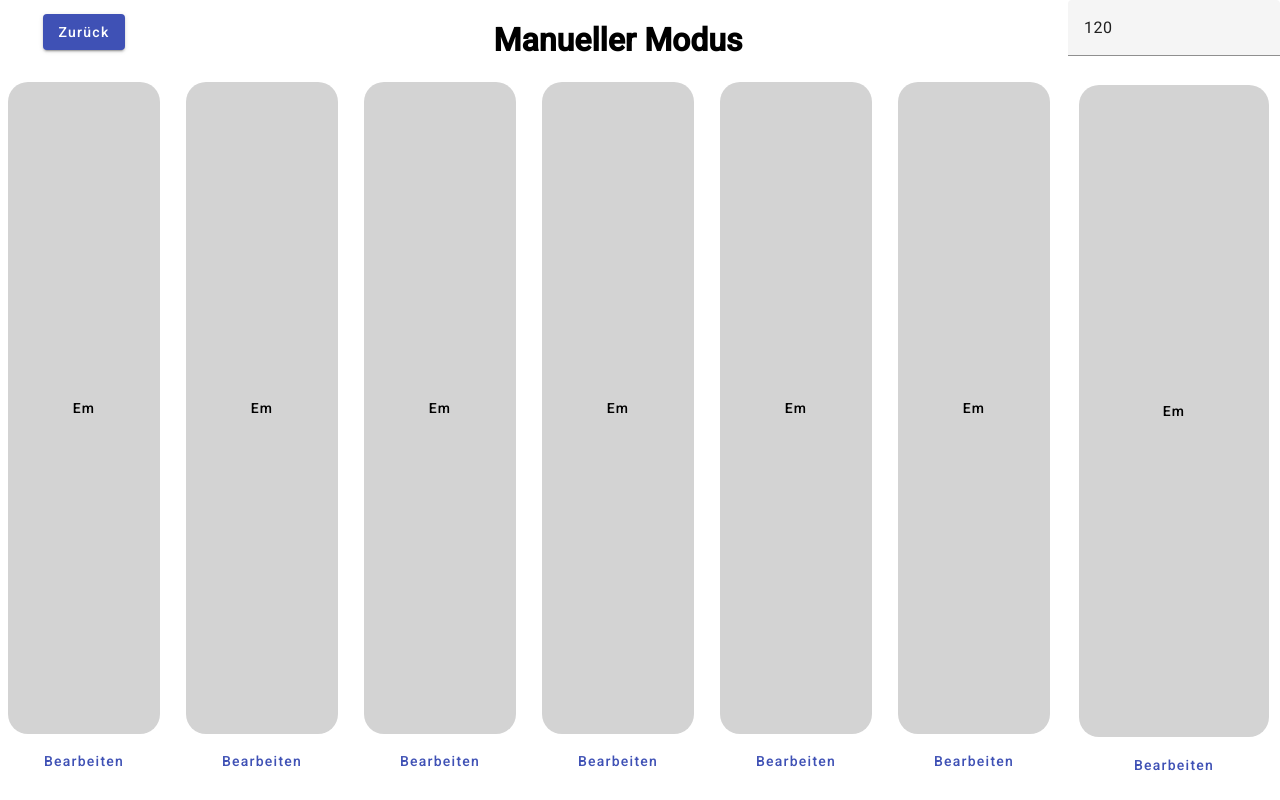
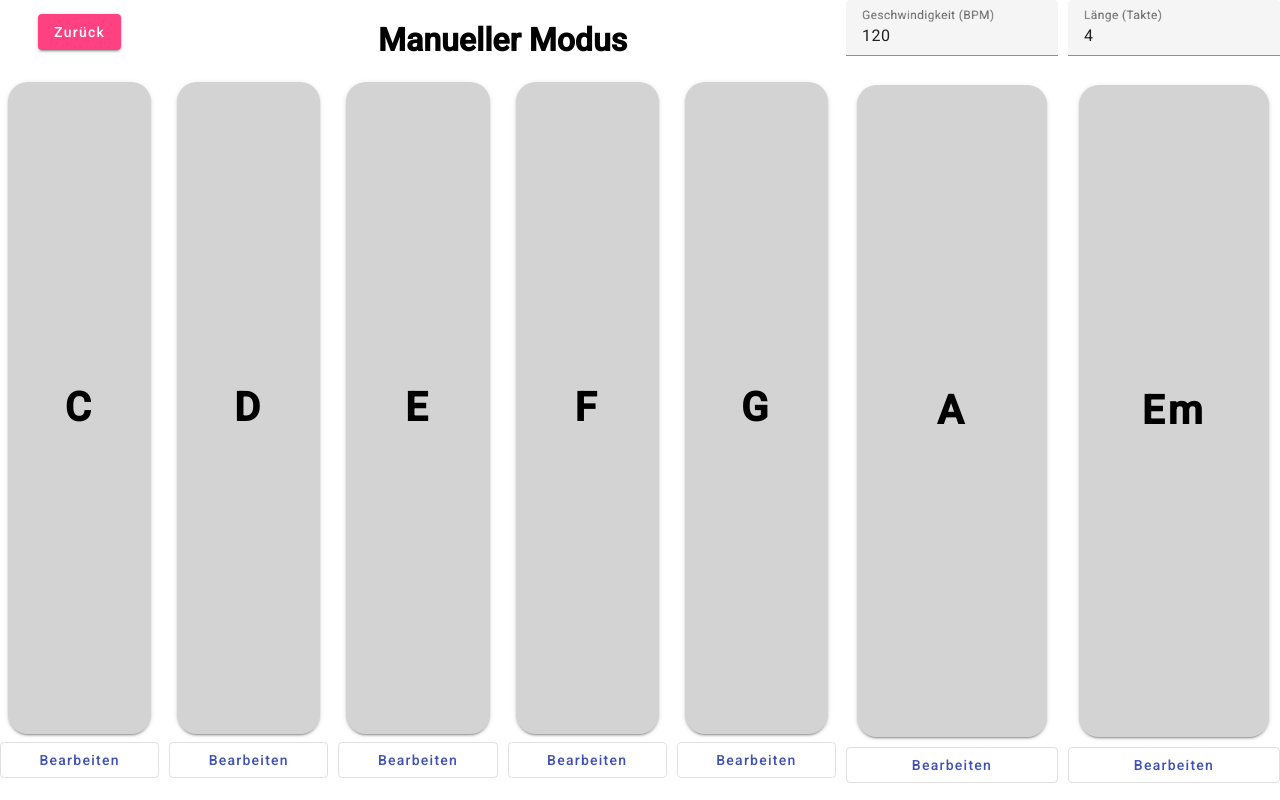
Before and after one commit to JayReturns/ChordMachineDev, an Angular app: page /manual in a window 1280 px wide. Built offline with nearby package versions, Linux system fonts and the light colour scheme.

Commit message:
Added Length, BPM and Dynamic chords

```diff
--- a/src/app/views/manual/manual.component.html
+++ b/src/app/views/manual/manual.component.html
@@ -3,20 +3,27 @@
     <h1>Manueller Modus</h1>
   </div>
   <div class="Back">
-    <button mat-raised-button color="primary" (click)="back()">Zurück</button>
+    <button mat-raised-button color="accent" (click)="back()">Zurück</button>
   </div>
   <div class="BPM">
-    <mat-form-field>
-      <input matInput placeholder="BPM" type="number" value="120">
+    <mat-form-field color="accent">
+      <mat-label>Geschwindigkeit (BPM)</mat-label>
+      <input matInput placeholder="BPM" type="number" [formControl]="bpmControl" min="1" inputmode="numeric">
+    </mat-form-field>
+  </div>
+  <div class="Length">
+    <mat-form-field color="accent">
+      <mat-label>Länge (Takte)</mat-label>
+      <input matInput placeholder="Länge" type="number" min="1" step="1" [formControl]="lengthControl" inputmode="numeric">
     </mat-form-field>
   </div>
 
-  <div *ngFor="let i of [1, 2, 3, 4, 5, 6, 7]">
+  <div *ngFor="let chord of chords; index as i">
     <div class="Chord{{i}}">
-      <button mat-flat-button (click)="playChord('Em')">Em</button>
+      <button mat-raised-button (click)="playChord(chord)">{{chord}}</button>
     </div>
     <div class="Edit{{i}}">
-      <button mat-button color="primary">Bearbeiten</button>
+      <button mat-stroked-button color="primary">Bearbeiten</button>
     </div>
   </div>
 </div>
--- a/src/app/views/manual/manual.component.scss
+++ b/src/app/views/manual/manual.component.scss
@@ -5,7 +5,7 @@
   gap: 10px 10px;
   grid-auto-flow: row;
   grid-template-areas:
-    "Back Title Title Title Title Title BPM"
+    "Back Title Title Title Title BPM Length"
     "Chord1 Chord2 Chord3 Chord4 Chord5 Chord6 Chord7"
     "Edit1 Edit2 Edit3 Edit4 Edit5 Edit6 Edit7";
   min-height: 100vh;
@@ -23,6 +23,10 @@
   align-items: center;
 }
 
+.Length {
+  grid-area: Length;
+}
+
 [class^="Chord"] {
   height: 100%;
   display: flex;
@@ -36,6 +40,8 @@
     min-height: 300px;
     background-color: #d3d3d3;
     border-radius: 20px;
+    font-size: 40px;
+    font-weight: bolder;
   }
 
 }
@@ -44,6 +50,10 @@
   display: flex;
   justify-content: center;
   align-items: center;
+
+  button {
+    width: 100%;
+  }
 }
 
 .BPM {
--- a/src/app/views/manual/manual.component.ts
+++ b/src/app/views/manual/manual.component.ts
@@ -2,6 +2,7 @@ import {Component} from '@angular/core';
 import {Location} from "@angular/common";
 import {ChordService} from "../../services/chord.service";
 import {Chord} from "../../models/Chord";
+import {FormControl} from "@angular/forms";
 
 @Component({
   selector: 'manual',
@@ -10,14 +11,28 @@ import {Chord} from "../../models/Chord";
 })
 export class ManualComponent {
 
-  constructor(private location: Location, private chordService: ChordService) { }
+  chords: Chord[] = [];
+  bpmControl = new FormControl<number>(120);
+  lengthControl = new FormControl<number>(4);
+
+  constructor(private location: Location, private chordService: ChordService) {
+    this.chords = [
+      Chord.C,
+      Chord.D,
+      Chord.E,
+      Chord.F,
+      Chord.G,
+      Chord.A,
+      Chord.Em
+    ]
+  }
 
   back() {
     this.location.back();
   }
 
-  playChord(chord: string) {
-    this.chordService.sendChord(Chord.Em, 1, 120).subscribe((res) => {
+  playChord(chord: Chord) {
+    this.chordService.sendChord(chord, 1, 120).subscribe((res) => {
       console.log(res);
     });
   }
```
Also changed, not shown: src/app/views/manual/manual.module.ts (+8 -6 lines).
